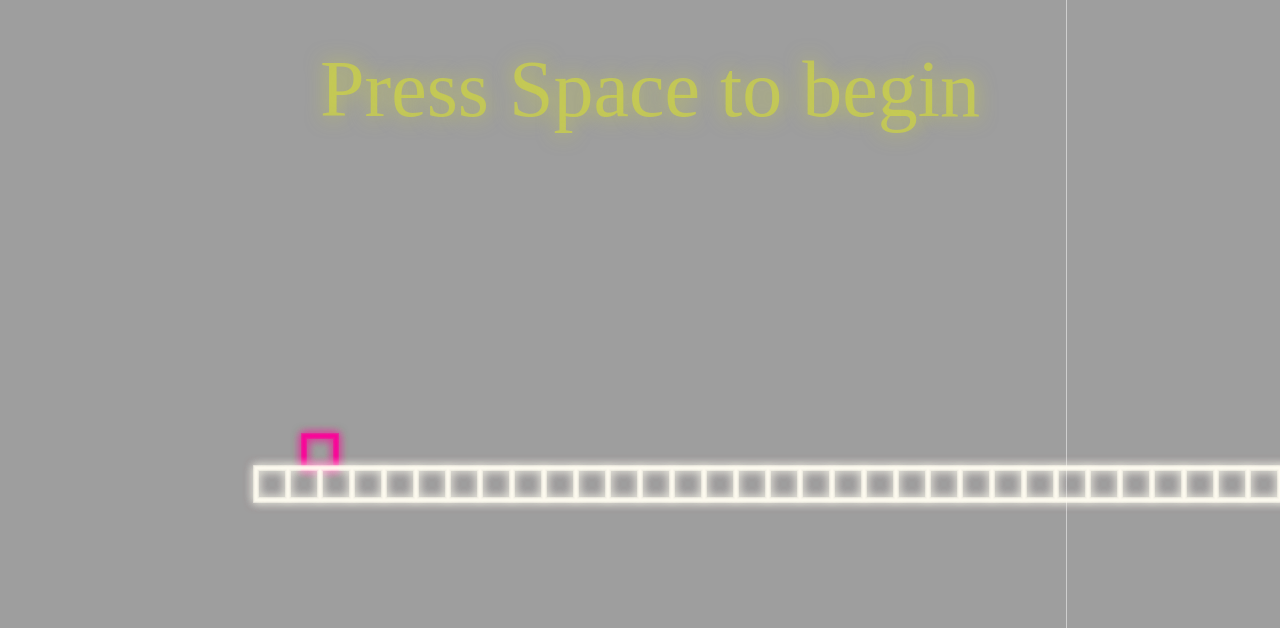
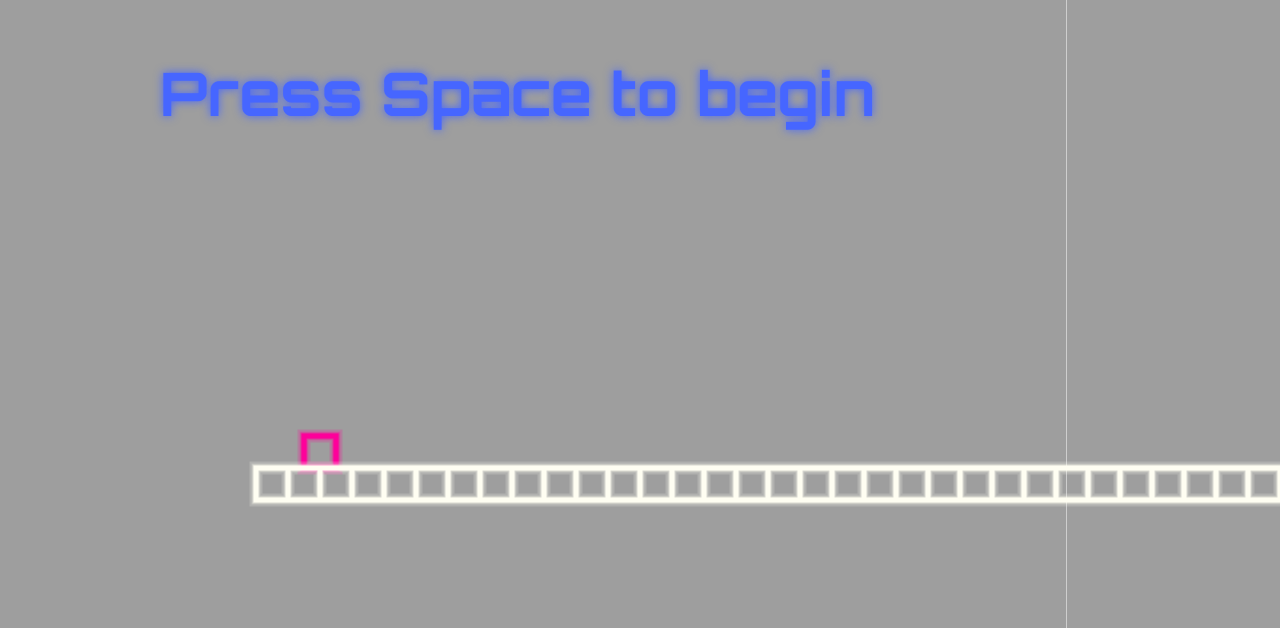
Before and after one commit to benpin31/impossible-game, a plain HTML site: page index.html in a window 1280 px wide. Shown: the part 172-800 px from the top of the page. Drawn offline with Linux system fonts and the light colour scheme.

Commit message:
0.14.0
improve frame rate + begning of a level

```diff
--- a/impossible-game.js
+++ b/impossible-game.js
@@ -1101,39 +1101,40 @@ class drawing {
         return this.height-y*this.unity ;
     }
 
-    drawSquareNeonStyle(elementToDraw,r,g,b,alpha) {
+    drawSquareNeonStyle(elementToDraw,r,g,b) {
         /* Draw elements in neon style   */
-        this.ctx.shadowColor = "rgba(" + r +"," + g + "," + b +")";
-        this.ctx.shadowBlur = 10;
-        this.ctx.strokeStyle = "rgba(" + r +"," + g + "," + b + "," + alpha +")" ;
-        this.ctx.lineWidth=6;
+        this.ctx.strokeStyle = "rgba(" + r +"," + g + "," + b + "," + 0.2 +")" ;
+        this.ctx.lineWidth=13;
         this.ctx.stroke(elementToDraw) ;
-        this.ctx.lineWidth=4.5;
+        this.ctx.strokeStyle = "rgba(" + r +"," + g + "," + b + "," + 0.2 +")" ;
+        this.ctx.lineWidth=9;
+        this.ctx.strokeStyle = "rgba(" + r +"," + g + "," + b + "," + 0.2 +")" ;
         this.ctx.stroke(elementToDraw) ;
-        this.ctx.lineWidth=3;
+        this.ctx.strokeStyle = "rgba(" + r +"," + g + "," + b + "," + 0.4 +")" ;
+        this.ctx.lineWidth=7;
         this.ctx.stroke(elementToDraw) ;
-        this.ctx.lineWidth=1.5;
+        this.ctx.strokeStyle = "rgba(" + r +"," + g + "," + b + "," + 1 +")" ;
+        this.ctx.lineWidth=5;
         this.ctx.stroke(elementToDraw) ;
     }
 
     drawTextNeonStyle(text,r,g,b,alpha, fontSize, position, align = "center") {
-        this.ctx.shadowColor = "rgba(" + r +"," + g + "," + b +")";
-        this.ctx.shadowBlur = 20;
+        this.ctx.shadowColor = "rgba(" + r +"," + g + "," + b +")"
+        this.ctx.shadowBlur = 10
+        this.ctx.font = fontSize + "px Orbitron";
         this.ctx.fillStyle = "rgba(" + r +"," + g + "," + b + "," + alpha +")" ;
         this.ctx.textAlign = align;
-        this.ctx.font = fontSize + "px Orbitron";
         this.ctx.fillText(text, this.gridAbscissa(position[0] - this.heroCenterXPosition), this.gridOrdinate(position[1] + this.heroAjustYPosition));
-        this.ctx.font = "20px Orbitron";
+        this.ctx.shadowBlur = 0
     }
 
     drawMovingtext(text, r, g, b, alpha, fontSize, position1, position2, heroInstance) {
-        if (position1[0] <= heroInstance.body.center.x + 40 & position1[0] > heroInstance.body.center.x) {
-            console.log("toto")
+        if (position1[0] <= heroInstance.body.center.x + 40 & position1[0] > heroInstance.body.center.x-5) {
             this.drawTextNeonStyle(text,r,g,b,alpha, fontSize, position1, "left") ;
         } else if (position2[0] > heroInstance.body.center.x && position1[0] < heroInstance.body.center.x) {
-            this.drawTextNeonStyle(text,r,g,b,alpha, fontSize, [heroInstance.body.center.x,position1[1]], "left") ;
+            this.drawTextNeonStyle(text,r,g,b,alpha, fontSize, [heroInstance.body.center.x -5,position1[1]], "left") ;
         } else if (position2[0] > heroInstance.body.center.x -40) {
-            this.drawTextNeonStyle(text,r,g,b,alpha, fontSize, position2, "left") ;
+            this.drawTextNeonStyle(text,r,g,b,alpha, fontSize, [position2[0] -5,position2[1]], "left") ;
         }
     }
 
@@ -1145,7 +1146,7 @@ class drawing {
         heroBody.lineTo(this.gridAbscissa(heroInstance.body.vertices[2].x - this.heroCenterXPosition), this.gridOrdinate(heroInstance.body.vertices[2].y + this.heroAjustYPosition));
         heroBody.lineTo(this.gridAbscissa(heroInstance.body.vertices[3].x - this.heroCenterXPosition), this.gridOrdinate(heroInstance.body.vertices[3].y + this.heroAjustYPosition));
         heroBody.closePath();
-        this.drawSquareNeonStyle(heroBody,254, 1, 154,0.5)
+        this.drawSquareNeonStyle(heroBody,254, 1, 154)
 
     }
 
@@ -1199,17 +1200,18 @@ class drawing {
         })
 
             // print elements
-        this.drawSquareNeonStyle(peakDraw,255,7,58,0.5) ;
-        this.drawSquareNeonStyle(platformDraw,255, 254, 242,0.5) ;
-        this.drawSquareNeonStyle(checkPointDraw,224,231,34,0.5) ;
-        this.drawMovingtext("Press Space to begin",224,231,34,0.5, 80, [0,16], [50,16], heroInstance) ;
-        this.drawMovingtext("Press Space to jump",224,231,34,0.5, 80, [80,16], [120,16], heroInstance) ;
-        this.drawMovingtext("Maintain Space to jump",224,231,34,0.5, 80, [150,16], [190,16], heroInstance) ;
+        this.drawSquareNeonStyle(peakDraw,255,7,58) ;
+        this.drawSquareNeonStyle(platformDraw,255, 254, 242) ;
+        this.drawSquareNeonStyle(checkPointDraw,224,231,34) ;
+        this.drawMovingtext("Press Space to begin",70,102,255,1, 60, [0,16], [10,16], heroInstance) ;
+        this.drawMovingtext("Press Space to jump",70,102,255,1, 60, [50,16], [80,16], heroInstance) ;
+        this.drawMovingtext("Maintain Space to chain jump",70,102,255,1, 60, [110,16], [140,16], heroInstance) ;
+        this.drawMovingtext("Press S to add checkpoint",70,102,255,1, 60, [170,16], [200,16], heroInstance) ;
 
         if(Date.now() - frameTimeDiff.endingBegin < drawingInstance.winAnimationTime*1500 ||
         (!heroInstance.isDead && !heroInstance.haveFinished)) {
             // not draw anymor when finish animation is finihed
-            this.drawSquareNeonStyle(endingDraw,57, 255, 20,0.5) ;
+            this.drawSquareNeonStyle(endingDraw,57, 255, 20) ;
             if(endingPosition != undefined) {
                 this.drawTextNeonStyle("FINISHED !!",57, 255, 20,1, 80, [endingPosition+1/2, 16])
                 if(checkPointCounter > 0) {
@@ -1221,22 +1223,19 @@ class drawing {
 
     drawCheckpointCounter() {
         // ckecpoint counter if place on top left on background canvas
+        this.ctxBack.font = "80px Orbitron";
         this.ctxBack.shadowColor = "rgba(224,231,34)";
+        this.ctxBack.shadowBlur = 20
         this.ctxBack.fillStyle = "rgba(224,231,34,1)" ;
-        this.ctxBack.font = "80px Orbitron";
-        this.ctxBack.shadowBlur = 20;
         this.ctxBack.fillText(checkPointCounter, 15, 85);
-        this.ctxBack.shadowBlur = 0;
+        this.ctxBack.shadowBlur = 0
     }
 
     drawPressToRestart(t) {
-        this.ctx.shadowColor = "rgba(57, 255, 20)";
+        this.ctx.font = "40px Orbitron";
         this.ctx.fillStyle =  "rgba(57, 255, 20,"+(Math.sin(t)/3+2/3)+")" ;
-        this.ctx.font = "60px Orbitron";
-        this.ctx.shadowBlur = 20;
         this.ctx.textAlign = "center";
         this.ctx.fillText("Press Space to start again", this.ctx.canvas.width/2, this.ctx.canvas.height/2);
-        this.ctx.shadowBlur = 0;
     }
 
 
@@ -1254,7 +1253,7 @@ class drawing {
             explosion.closePath() ;
         })
 
-        this.drawSquareNeonStyle(explosion,254, 1, 154,0.5) ;
+        this.drawSquareNeonStyle(explosion,254, 1, 154) ;
 
 
     }
@@ -1281,18 +1280,15 @@ class drawing {
         let xPosition = Math.floor(this.backGroundTimeScroll/imageWidth) ;
             // compute the number of image we see in first.
         this.ctxBack.clearRect(0,0,this.ctxBack.canvas.width,this.ctxBack.canvas.height  )
-        this.ctxBack.save();
-        this.ctxBack.translate(-this.backGroundTimeScroll, 0);
+
         if(xPosition%2 == 0) {
-                // if the first image is = 0 mod 2, it is city, and we draw city before city reverse
-            this.ctxBack.drawImage(this.backgroundImageCity,xPosition*imageWidth,0,imageWidth ,imageHeight)
-            this.ctxBack.drawImage(this.backgroundImageCityReverse,(xPosition+1)*imageWidth,0,imageWidth ,imageHeight)
-        } else {
-            this.ctxBack.drawImage(this.backgroundImageCityReverse,xPosition*imageWidth,0,imageWidth ,imageHeight)
-            this.ctxBack.drawImage(this.backgroundImageCity,(xPosition+1)*imageWidth,0,imageWidth ,imageHeight)
-                      }
-
-         this.ctxBack.restore();
+            // if the first image is = 0 mod 2, it is city, and we draw city before city reverse
+            this.ctxBack.drawImage(this.backgroundImageCity,xPosition*imageWidth-this.backGroundTimeScroll,0,imageWidth ,imageHeight)
+            this.ctxBack.drawImage(this.backgroundImageCityReverse,(xPosition+1)*imageWidth-this.backGroundTimeScroll,0,imageWidth ,imageHeight)
+        } else {
+            this.ctxBack.drawImage(this.backgroundImageCityReverse,xPosition*imageWidth-this.backGroundTimeScroll,0,imageWidth ,imageHeight)
+            this.ctxBack.drawImage(this.backgroundImageCity,(xPosition+1)*imageWidth-this.backGroundTimeScroll,0,imageWidth ,imageHeight)
+        }
 
     }
 }
@@ -1381,6 +1377,8 @@ function game() {
     frameTimeDiff.dt = (Date.now() - frameTimeDiff.lastTime)/1000 ;
     frameTimeDiff.lastTime = Date.now() ;
 
+    console.log(frameTimeDiff.dt)
+
     if (!heroInstance.isDead && !heroInstance.haveFinished) {
         if(keys.Space && (Date.now() - frameTimeDiff.startBegin > 500)) {
             heroInstance.jump() ;
@@ -1472,17 +1470,43 @@ function keyEventHandler(event){
 
     let platformInstance ;
 
-    /*for (let k = 0; k < 30; k++) {
-        platformInstance = new platform(20+(k*exaliterSpace), k+5.5) ;
+    for (let k = 0; k < 4; k++) {
+        peakInstance = new peak(70+(8*k), 5, "up") ;
+        gridInstance.addPlatform(peakInstance) ;
+    }
+
+    for (let k = 0; k < 8; k++) {
+        platformInstance = new platform(129.5+(4*k), 5.5) ;
         gridInstance.addPlatform(platformInstance) ;
-    }*/
+    }
+
+    gridInstance.removeCol(Math.floor(189.5),Math.floor(189.5+(exaliterSpace*3)+15)+1)
+    for (let k = 0; k < 3; k++) {
+        platformInstance = new platform(189.5+(exaliterSpace*k), 5.5+k) ;
+        gridInstance.addPlatform(platformInstance) ;
+    }
+    platformInstance = new platform(189.5+(exaliterSpace*2)+4, 5.5+2) ;
+    gridInstance.addPlatform(platformInstance) ;
+    platformInstance = new platform(189.5+(exaliterSpace*2)+7, 5.5+1) ;
+    gridInstance.addPlatform(platformInstance) ;
+    peakInstance = new peak(190+(exaliterSpace*2)+8, 5, "up") ;
+    gridInstance.addPlatform(peakInstance) ;
+    platformInstance = new platform(189.5+(exaliterSpace*3)+7, 5.5+2) ;
+    gridInstance.addPlatform(platformInstance) ;
+    platformInstance = new platform(189.5+(exaliterSpace*3)+11, 5.5+2) ;
+    gridInstance.addPlatform(platformInstance) ;
+    platformInstance = new platform(189.5+(exaliterSpace*3)+15, 5.5+1) ;
+    gridInstance.addPlatform(platformInstance) ;
+
+
+
 
     //platformInstance = new platform(6, 100+5) ;
     //gridInstance.addPlatform(platformInstance) ;
 
     //gridInstance.removeCol(50,54)
 
-    let endingInstance = new ending(250)
+    let endingInstance = new ending(270)
     gridInstance.addEnding(endingInstance)
 
 }
@@ -1540,7 +1564,9 @@ function AtLoad() {
 
     checkPointValue.checkpoint = new checkPoint(heroInstance) ;
 
-    restart(gameParameters.initial) ;
+    drawingInstance.drawMovingtext("Press Space to begin",0,0,0,0, 80, [0,16], [50,16], heroInstance) ;
+    setTimeout(function() {restart(gameParameters.initial)}, 1000) ;
+
 }
 
 window.onload = AtLoad ;
--- a/style.css
+++ b/style.css
@@ -1,3 +1,5 @@
+@import url(https://fonts.googleapis.com/css?family=Orbitron:700);
+
 * {
     padding: 0;
     margin: 0;
```
